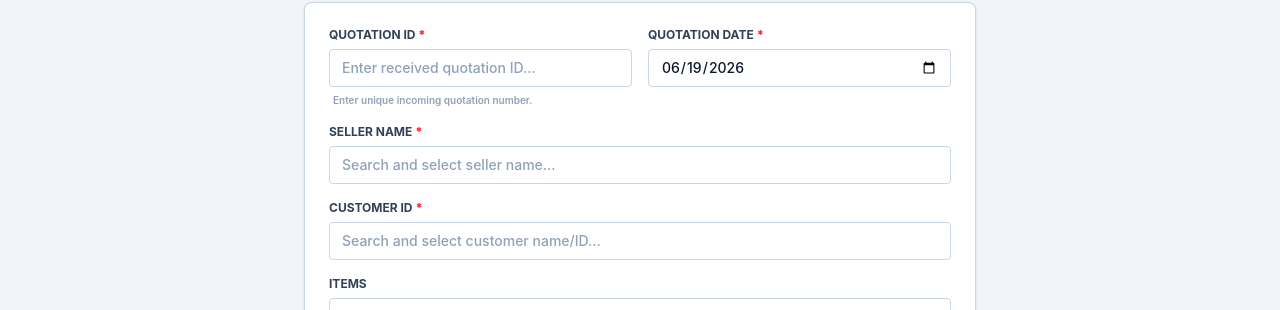
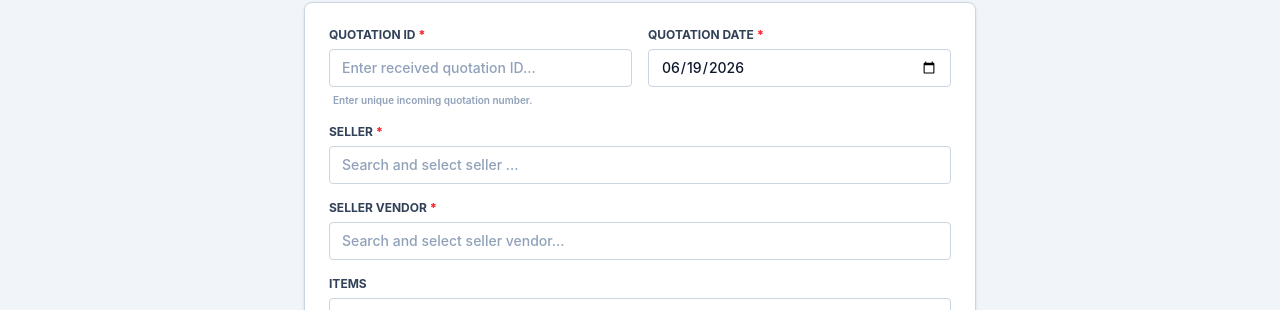
Before and after one commit to DewaratSingh/desk_Managers-, a React (Vite) app in the folder deskManager/: page /addReceivedQuotation in a window 1280 px wide. Shown: the part 103-413 px from the top of the page. Built offline with nearby package versions, Linux system fonts and the light colour scheme; sample sign-in values are in the browser's storage.

Commit message:
litile changr

```diff
--- a/deskManager/src/form/ReceivedQuotationForm.jsx
+++ b/deskManager/src/form/ReceivedQuotationForm.jsx
@@ -301,12 +301,12 @@ export default function ReceivedQuotationForm({ onNavigateAndOpenForm }) {
       return;
     }
     if (!formData.buyer_id) {
-      setError('Please select a valid Seller Name.');
+      setError('Please select a valid vendor Name.');
       setIsLoading(false);
       return;
     }
     if (!formData.customer_id) {
-      setError('Please select a valid Customer ID.');
+      setError('Please select a valid Seller vendor.');
       setIsLoading(false);
       return;
     }
@@ -430,11 +430,11 @@ export default function ReceivedQuotationForm({ onNavigateAndOpenForm }) {
 
               {/* Buyer Lookup */}
               <div ref={buyerRef} className="relative">
-                <label className={labelCls}>Seller Name <b className="text-red-500">*</b></label>
+                <label className={labelCls}>Seller  <b className="text-red-500">*</b></label>
                 <input
                   type="text"
                   required
-                  placeholder="Search and select seller name..."
+                  placeholder="Search and select seller ..."
                   value={buyerInput}
                   onChange={(e) => handleBuyerInput(e.target.value)}
                   onFocus={(e) => {
@@ -483,7 +483,7 @@ export default function ReceivedQuotationForm({ onNavigateAndOpenForm }) {
                 )}
                 {formData.buyer_id && (
                   <div className="mt-2 flex flex-wrap gap-2.5 text-[10px] font-bold text-slate-500 bg-slate-50 border border-slate-200 rounded px-2.5 py-1.5">
-                    <span className="text-emerald-600">✓ Seller linked</span>
+                    <span className="text-emerald-600">✓ Seller vendor linked</span>
                     <span className="text-slate-300">|</span>
                     <span>{formData.buyer_email}</span>
                     <span className="text-slate-300">|</span>
@@ -494,11 +494,11 @@ export default function ReceivedQuotationForm({ onNavigateAndOpenForm }) {
 
               {/* Customer Lookup */}
               <div ref={customerRef} className="relative">
-                <label className={labelCls}>Customer ID <b className="text-red-500">*</b></label>
+                <label className={labelCls}>Seller Vendor <b className="text-red-500">*</b></label>
                 <input
                   type="text"
                   required
-                  placeholder="Search and select customer name/ID..."
+                  placeholder="Search and select seller vendor..."
                   value={customerInput}
                   onChange={(e) => handleCustomerInput(e.target.value)}
                   onFocus={(e) => {
```
